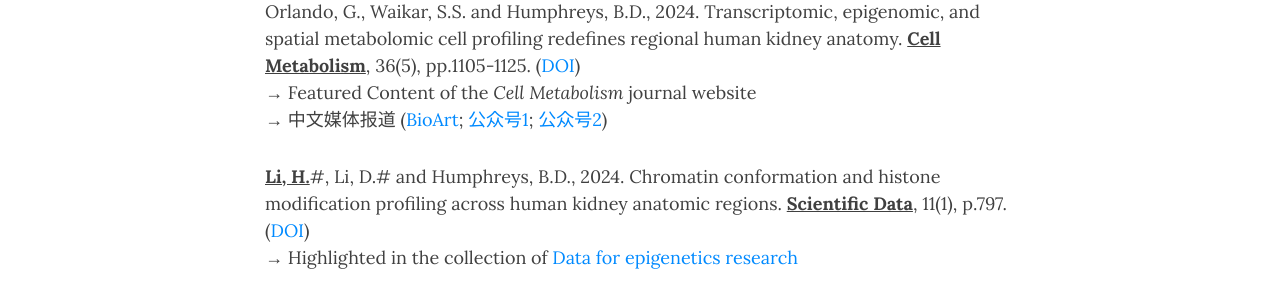
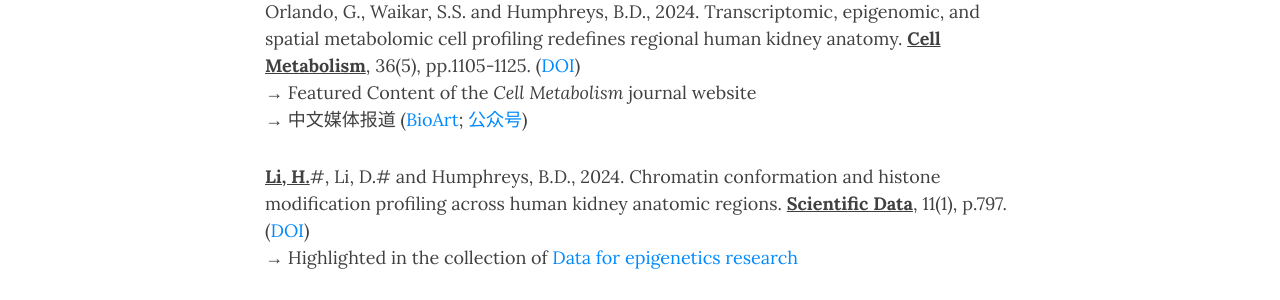
Before and after one commit to TheLiLab/thelilab.github.io, a Jekyll site: the page built from pubs.md, in a window 1280 px wide and 900 px high, scrolled down 875 px. Shown: the part 152-452 px from the top of the window. Built offline with Jekyll 4.4.1, drawn with Linux system fonts in a browser that asks for light colours; nearby versions of some CDN libraries.

Commit message:
Update pubs.md

```diff
--- a/pubs.md
+++ b/pubs.md
@@ -28,7 +28,7 @@ bigimg:
 
 <strong><u>Li, H.</u></strong>, Li, D., Ledru, N., Xuanyuan, Q., Wu, H., Asthana, A., Byers, L.N., Tullius, S.G., Orlando, G., Waikar, S.S. and Humphreys, B.D., 2024. Transcriptomic, epigenomic, and spatial metabolomic cell profiling redefines regional human kidney anatomy. <strong><u>Cell Metabolism</u></strong>, 36(5), pp.1105-1125.  (<a href="https://doi.org/10.1016/j.cmet.2024.02.015" target="_blank">DOI</a>)<br>
 →	Featured Content of the <i>Cell Metabolism</i> journal website<br>
-→	中文媒体报道 (<a href="https://mp.weixin.qq.com/s/EZZC0j3wezH26dazQr_swQ" target="_blank">BioArt</a>; <a href="https://mp.weixin.qq.com/s/jdNkc0TlyETwB1TnJLkj0w" target="_blank">公众号1</a>; <a href="https://mp.weixin.qq.com/s/um9sJmHkBxpMUosJSsiNpg" target="_blank">公众号2</a>)
+→	中文媒体报道 (<a href="https://mp.weixin.qq.com/s/EZZC0j3wezH26dazQr_swQ" target="_blank">BioArt</a>; <a href="https://mp.weixin.qq.com/s/jdNkc0TlyETwB1TnJLkj0w" target="_blank">公众号</a>)
 <br>
 
 <strong><u>Li, H.</u></strong>#, Li, D.# and Humphreys, B.D., 2024. Chromatin conformation and histone modification profiling across human kidney anatomic regions. <strong><u>Scientific Data</u></strong>, 11(1), p.797. (<a href="https://doi.org/10.1038/s41597-024-03648-8" target="_blank">DOI</a>)<br>
```
